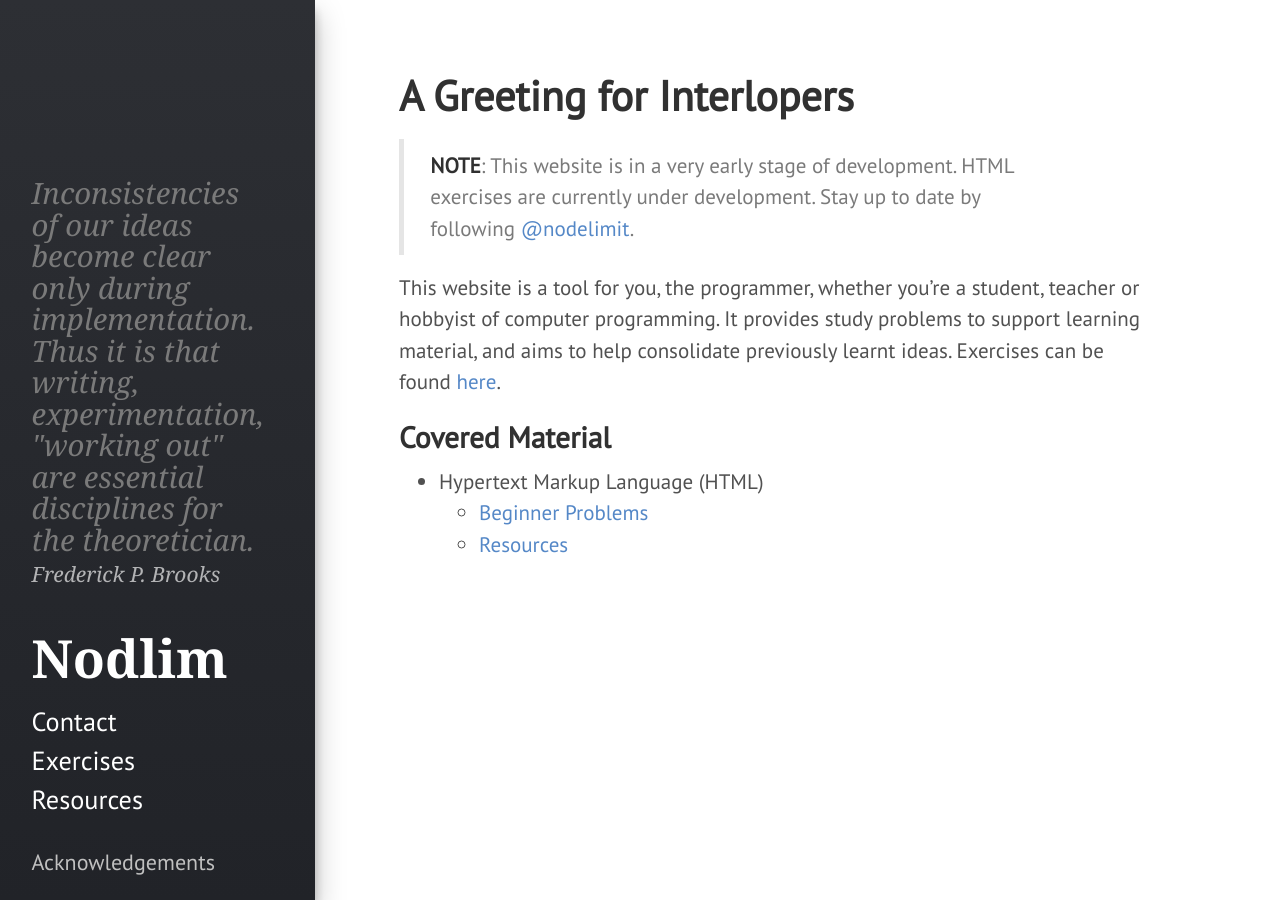
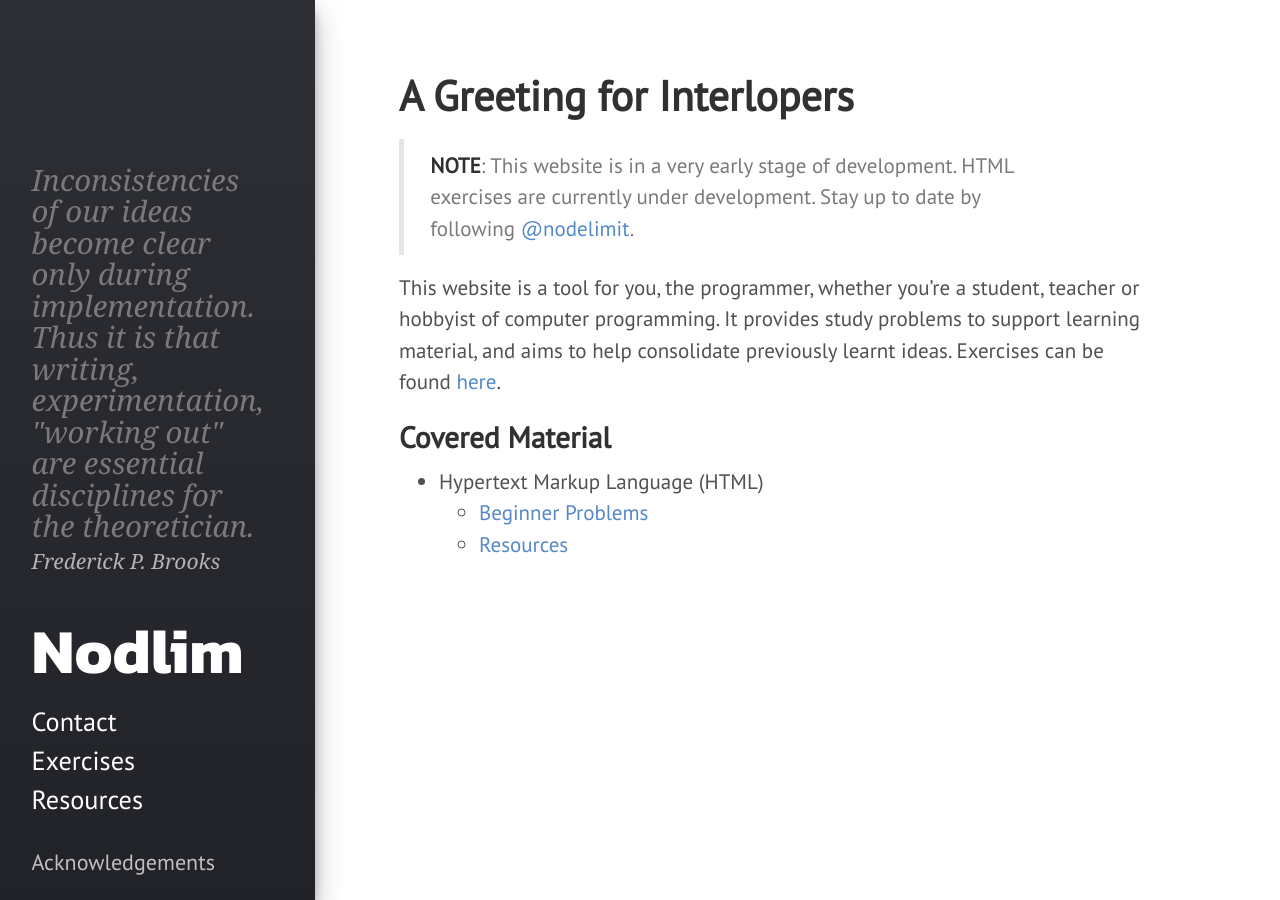
Before and after one commit to kranzuft/nodlim_old, a Jekyll site: the page built from index.md, in a window 1280 px wide. Built offline with Jekyll 4.4.1, drawn with Linux system fonts in a browser that asks for light colours.

Commit message:
Change nodlim font to Kanit

```diff
--- a/public/css/hyde.css
+++ b/public/css/hyde.css
@@ -61,8 +61,8 @@ section {border:1px dotted #4ccb73; padding:.5em}
 /* Heading section */
 .sidebar h1 a {
   color: #fff;
-  font-family: Georgia, serif;
-  font-size: 2.5rem;
+  font-family: "Kanit", Georgia, serif;
+  font-size: 3rem;
 }
 
 /* Citation */
```
